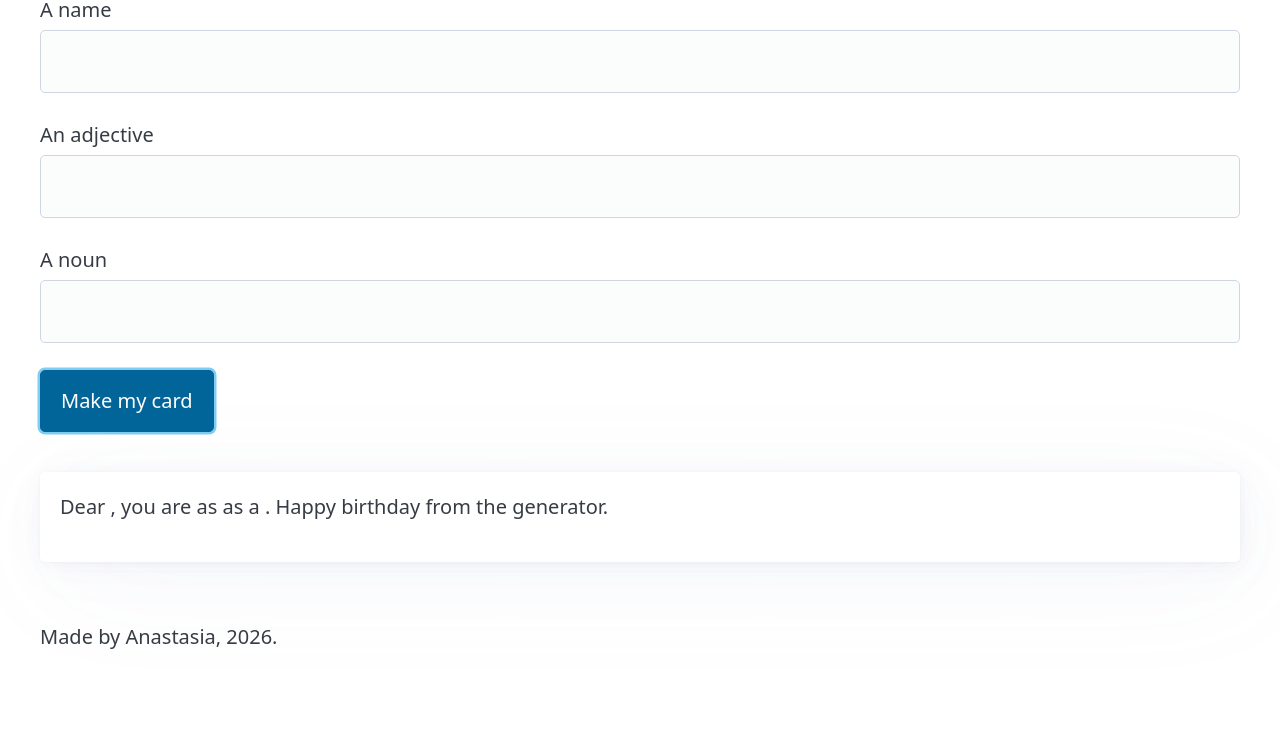
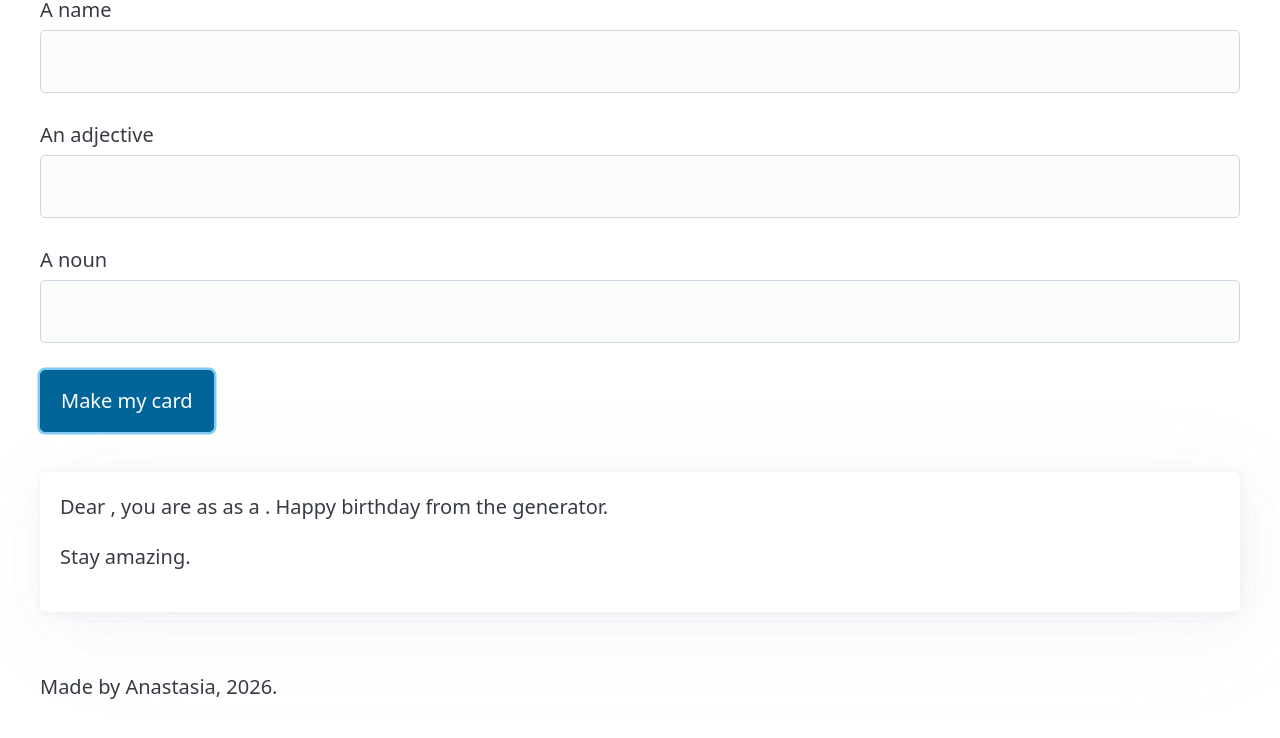
Before and after one commit to Anastasia-2102/greeting-card-generator, a plain HTML site: page index.html in a window 1280 px wide. Both pictures are taken after a click on the button "Make my card". Shown: the part 190-928 px from the top of the page. Before the commit the page ends 882 px from the top, so only its background shows below. Drawn offline with nearby package versions, Linux system fonts and the light colour scheme.

Commit message:
random closing on the page, closes #3

```diff
--- a/card.js
+++ b/card.js
@@ -3,15 +3,32 @@ let adjectiveInput = document.getElementById("adjective-input");
 let nounInput = document.getElementById("noun-input");
 let makeButton = document.getElementById("make-button");
 let cardText = document.getElementById("card-text");
+let closingText = document.getElementById("closing-text");
+
+let closings = [
+  "Keep shining.",
+  "Stay amazing.",
+  "Keep being awesome.",
+  "Have a wonderful day.",
+  "With lots of good wishes."
+];
+
+function randomNumber(a, b) {
+  return Math.floor(Math.random() * (b - a + 1)) + a;
+}
+
 
 function makeCard() {
   let friendName = nameInput.value;
   let adjective = adjectiveInput.value;
   let noun = nounInput.value;
+  let closing = closings[randomNumber(0, closings.length - 1)];
 
-  cardText.textContent =
-    "Dear " + friendName + ", you are as " + adjective +
-    " as a " + noun + ". Happy birthday from the generator.";
+   cardText.textContent =
+     "Dear " + friendName + ", you are as " + adjective +
+     " as a " + noun + ". Happy birthday from the generator.";
+
+   closingText.textContent = closing;
 }
 
 makeButton.addEventListener("click", makeCard);
--- a/index.html
+++ b/index.html
@@ -33,7 +33,8 @@
 
     <section id="card-section">
       <article>
-        <p id="card-text">Your card will appear here.</p>
+       <p id="card-text">Your card will appear here.</p>
+       <p id="closing-text"></p>
       </article>
     </section>
   </main>
```
